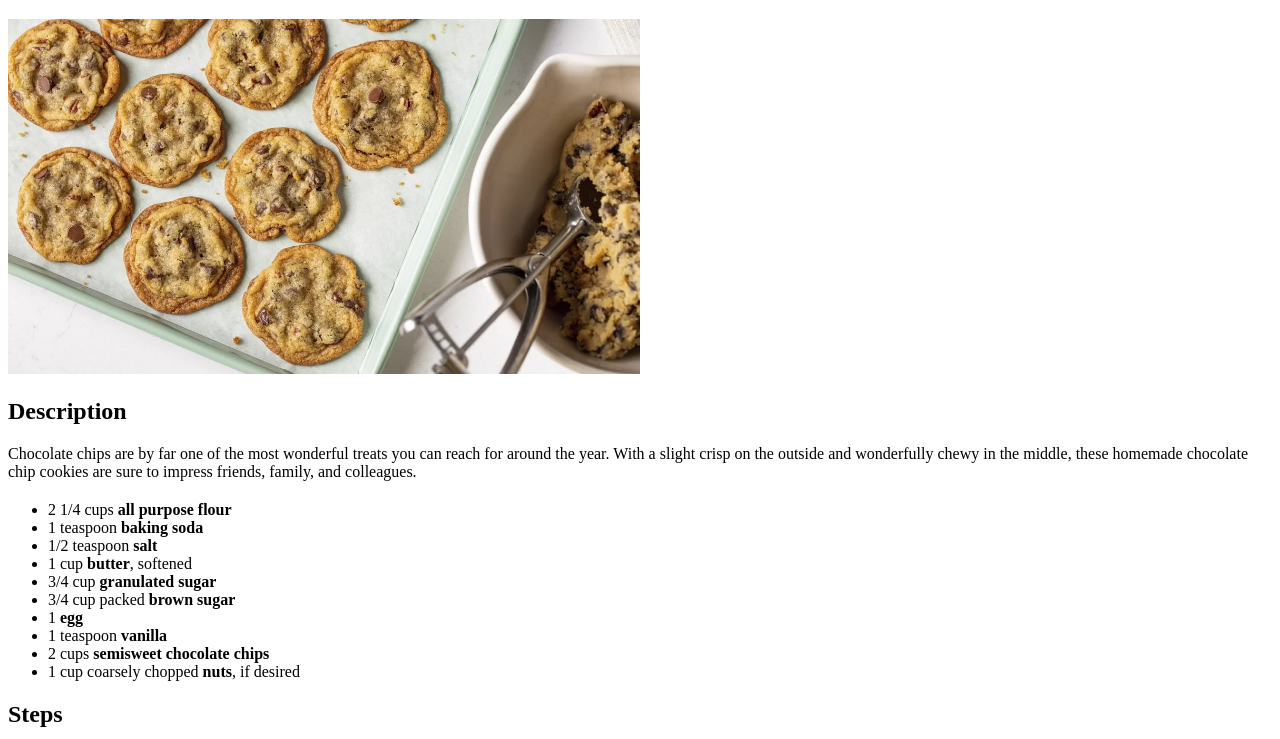
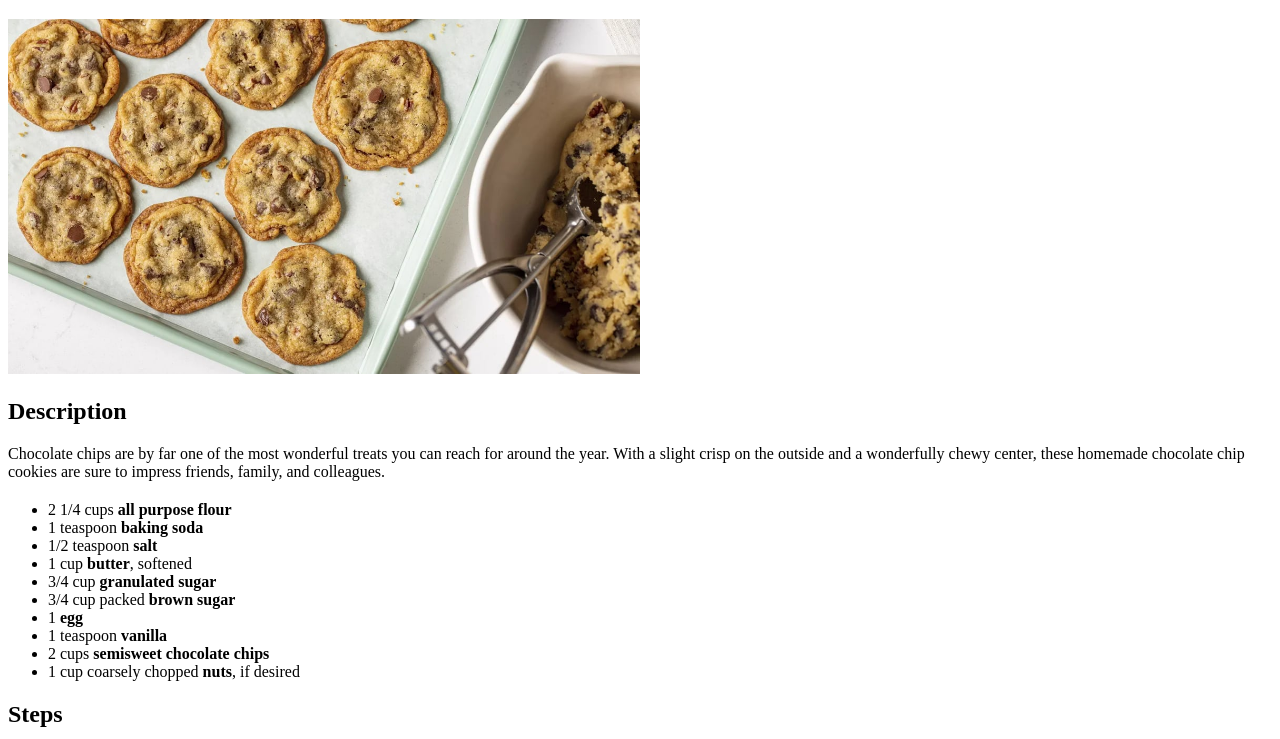
Before and after one commit to njsalisbury/odin-recipes, a plain HTML site: page recipes/chocolate-chip-cookies.html in a window 1280 px wide. Shown: the part 61-800 px from the top of the page. Drawn offline with Linux system fonts and the light colour scheme.

Commit message:
Amend clunky grammar so the description flows nicely

```diff
--- a/recipes/chocolate-chip-cookies.html
+++ b/recipes/chocolate-chip-cookies.html
@@ -11,7 +11,7 @@
     <img src="../images/chocolate-chip-cookies.jpeg" alt="Crispy chocolate chip cookies on a baking sheet next to a bowl of raw cookie dough." height="50%" width="50%">
 
     <h2>Description</h2>
-    <p>Chocolate chips are by far one of the most wonderful treats you can reach for around the year. With a slight crisp on the outside and wonderfully chewy in the middle, these homemade chocolate chip cookies are sure to impress friends, family, and colleagues.</p>
+    <p>Chocolate chips are by far one of the most wonderful treats you can reach for around the year. With a slight crisp on the outside and a wonderfully chewy center, these homemade chocolate chip cookies are sure to impress friends, family, and colleagues.</p>
 
     <h2></h2>
     <ul>
```
